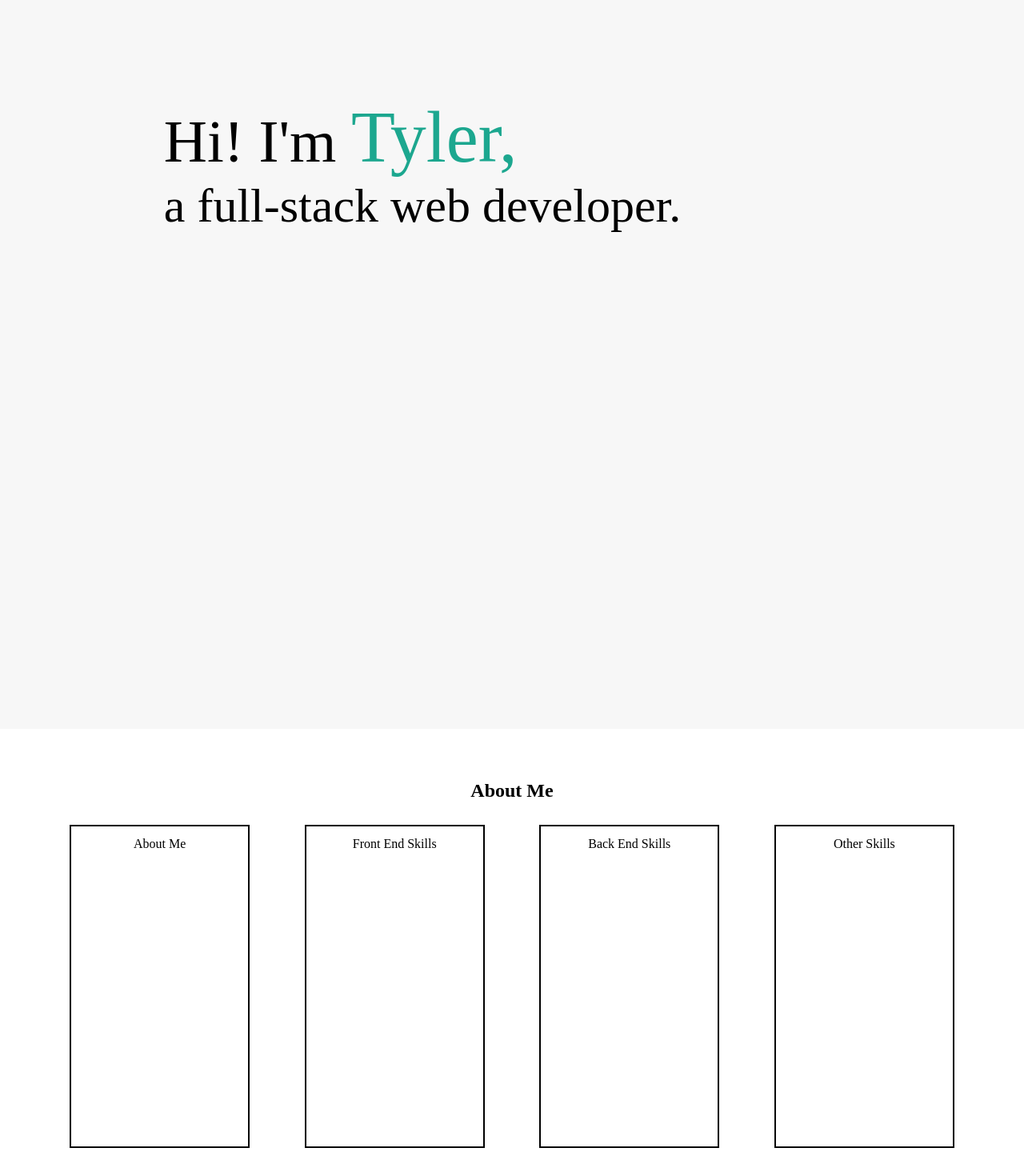
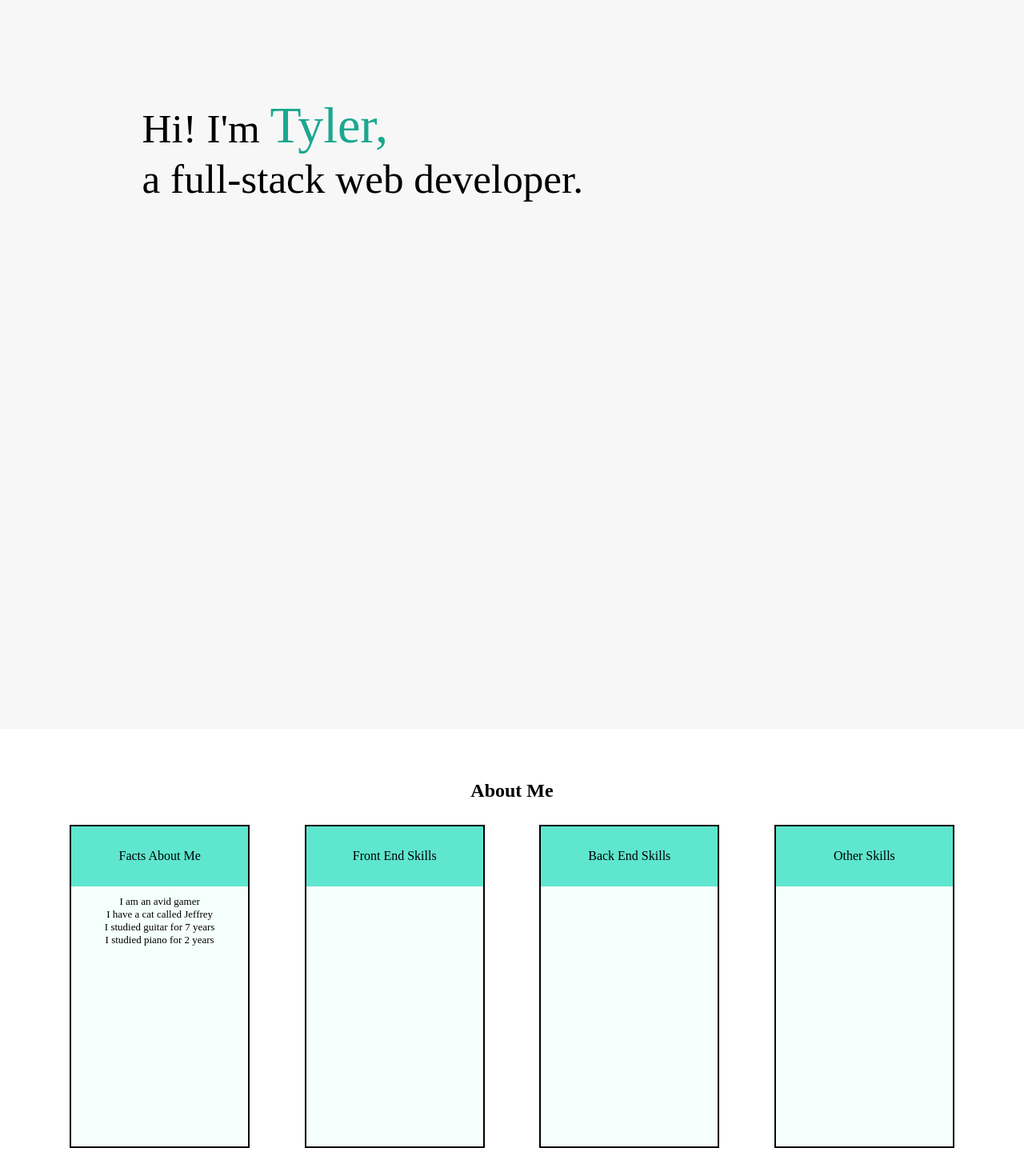
Before and after one commit to Tyler-Knowler/My-Portfolio, a React (Create React App) app: page / in a window 1280 px wide. Shown: the part 120-1590 px from the top of the page at 80% size. Built offline with nearby package versions, Linux system fonts and the light colour scheme; a web font is replaced by a local one.

Commit message:
changed minor visuals and added a little about me

```diff
--- a/src/components/About.js
+++ b/src/components/About.js
@@ -6,8 +6,15 @@ return (
         <h1>About Me</h1>
         <div className='about-me-flex'>
             <div className="about-me-box about-me-personal">
-                <div className="table-top personal-top"><p>About Me</p></div>
-                <div className="table-content personal-content"></div>
+                <div className="table-top personal-top"><p>Facts About Me</p></div>
+                <div className="table-content personal-content">
+                    <p>
+                        I am an avid gamer<br></br>
+                        I have a cat called Jeffrey<br></br>
+                        I studied guitar for 7 years<br></br>
+                        I studied piano for 2 years<br></br>
+                    </p>
+                </div>
             </div>
             <div className="about-me-box about-me-front">
                 <div className="table-top front-top"><p>Front End Skills</p></div>
--- a/src/css/CSSHome.css
+++ b/src/css/CSSHome.css
@@ -6,9 +6,6 @@
     position: sticky;
 
     z-index: 9;
-}
-.initialText {
-    margin-left: 10%;
 }
 .topText {
     margin: 0;
@@ -20,7 +17,6 @@
 }
 .initialName {
     color: #1ca78f;
-    font-size: 90px;
 }
 
 .initialSection, #about, #projects, #contact-section {
@@ -54,8 +50,26 @@
     justify-content: space-between;
 }
 .about-me-box p{
-    margin-top: 13px;
-    margin-bottom: 13px;
+    margin: 0px;
+}
+.table-top {
+    display: table;
+    height: 75px;
+    width: 100%;
+    background-color: #5ee6cf;
+}
+.table-top p {
+    display: table-cell;
+    vertical-align: middle;
+}
+.table-content {
+    display: table;
+    width: 100%;
+    background-color: #f5fffb;
+}
+.table-content div {
+    display: table-cell;
+    padding: 0% 20px;
 }
 
 
@@ -252,8 +266,14 @@
 
         height: 650px;
     }
-    .initialSection div {
-        font-size: 30px;
+    .initialText {
+        margin-left: 7.5%;
+    }
+    .initialSection div p {
+        font-size: 5vw;
+    }
+    .initialName {
+        font-size: 6vw;
     }
     #about {
         height: 700px;
@@ -267,6 +287,14 @@
         min-width: 150px;
         width: 45%;
         height: 300px;
+    }
+    .table-content {
+        height: 225px;
+    }
+    .table-content p {
+        display: table-cell;
+        padding: 5% 0px;
+        font-size: 12px;
     }
     .break {
         width: 100%;
@@ -308,8 +336,14 @@
 
         height: 650px;
     }
-    .initialSection div {
-        font-size: 40px;
+    .initialText {
+        margin-left: 7.5%;
+    }
+    .initialSection div p {
+        font-size: 5vw;
+    }
+    .initialName {
+        font-size: 6vw;
     }
     #about {
         height: 700px;
@@ -323,6 +357,14 @@
         min-width: 150px;
         width: 45%;
         height: 300px;
+    }
+    .table-content {
+        height: 225px;
+    }
+    .table-content p {
+        display: table-cell;
+        padding: 5% 0px;
+        font-size: 12px;
     }
     .break {
         width: 100%;
@@ -360,9 +402,6 @@
     .initialSection {
         margin: 12.5% 10% 27.5% 10%;
     }
-    .initialSection div {
-        font-size: 50px;
-    }
     #about {
         height: 800px;
     }
@@ -371,6 +410,12 @@
     }
     .about-me-box {
         height: 350px;
+    }
+    .table-content {
+        height: 275px;
+    }
+    .table-content p {
+        font-size: 14px;
     }
     .contact-form {
         width: 80%;
@@ -389,9 +434,6 @@
         top: 30%;
         height: 500px;
     }
-    .initialSection div {
-        font-size: 70px;
-    }
     #about {
         height: 900px;
     }
@@ -402,6 +444,15 @@
         max-width: 350px;
         height: 400px;
         width: 40%;
+    }
+    .table-content {
+        height: 325px;
+    }
+    .table-content div {
+        display: table-cell;
+    }
+    .table-content p {
+        font-size: 14px;
     }
     .grid-2 {
         display: grid;
@@ -417,8 +468,11 @@
 
 
 @media (min-width: 1200px) {
-    .initialSection div {
-        font-size: 90px;
+    .initialSection div p {
+        font-size: 4vw;
+    }
+    .initialName {
+        font-size: 5vw;
     }
     #about {
         height: 500px;
@@ -428,8 +482,14 @@
     }
     .about-me-box {
         max-width: 300px;
-        height: 400px;
         width: 20%;
+    }
+    .table-content div {
+        display: table-cell;
+        font-size: 12px;
+    }
+    .table-content p {
+        font-size: 13px;
     }
     .break {
         display: none;
@@ -451,6 +511,12 @@
         margin-left: auto;
         margin-right: auto;
     }
+    .table-content div {
+        font-size: 14px;
+    }
+    .table-content p {
+        font-size: 14px;
+    }
     .contact-form {
         width: 60%;
     }
@@ -458,10 +524,7 @@
 
 
 @media (min-width: 2000px) {
-
     .about-me-box {
         max-width: 10000px;
-        height: 400px;
-        width: 20%;
     }
 }
```
